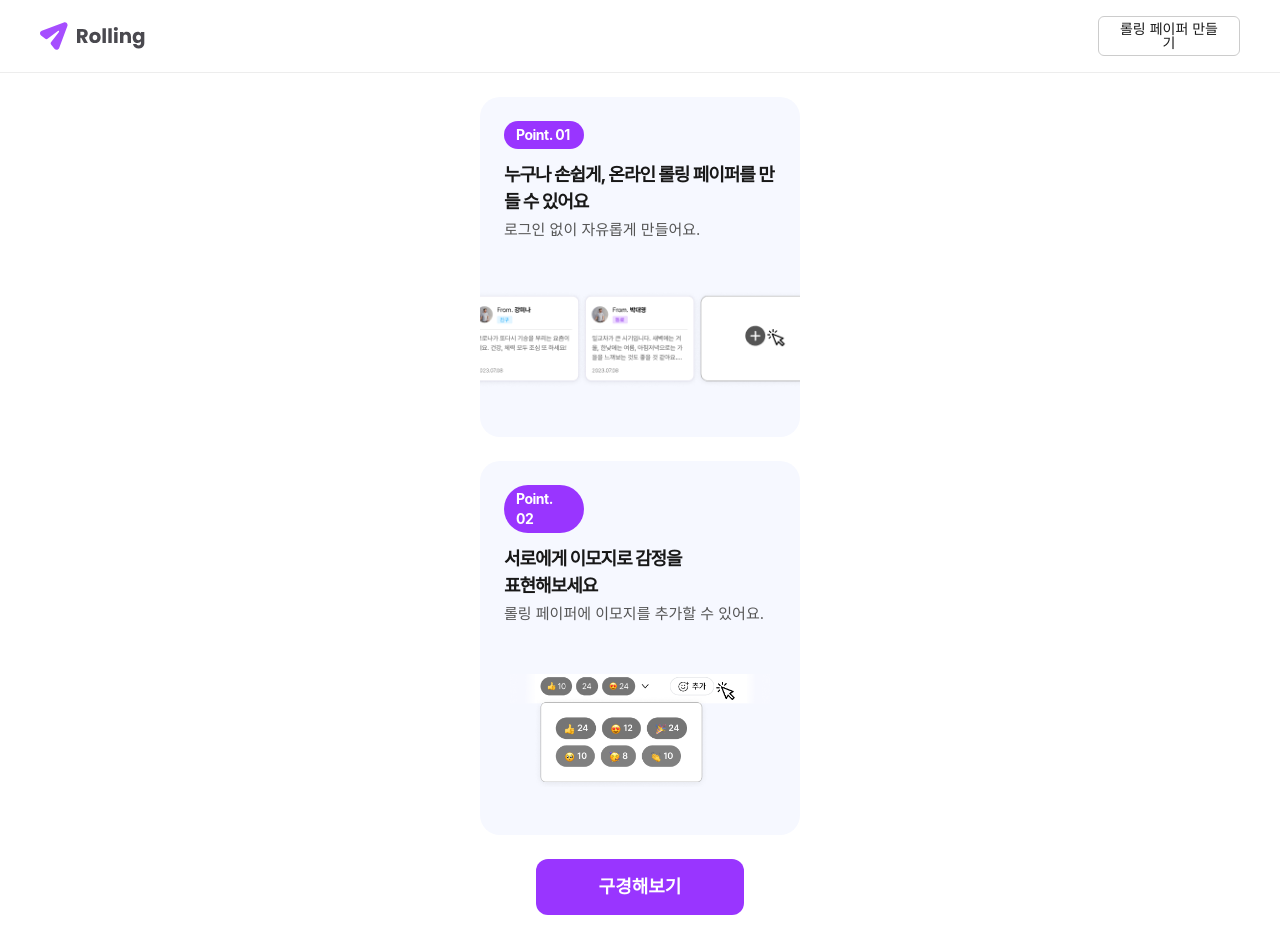
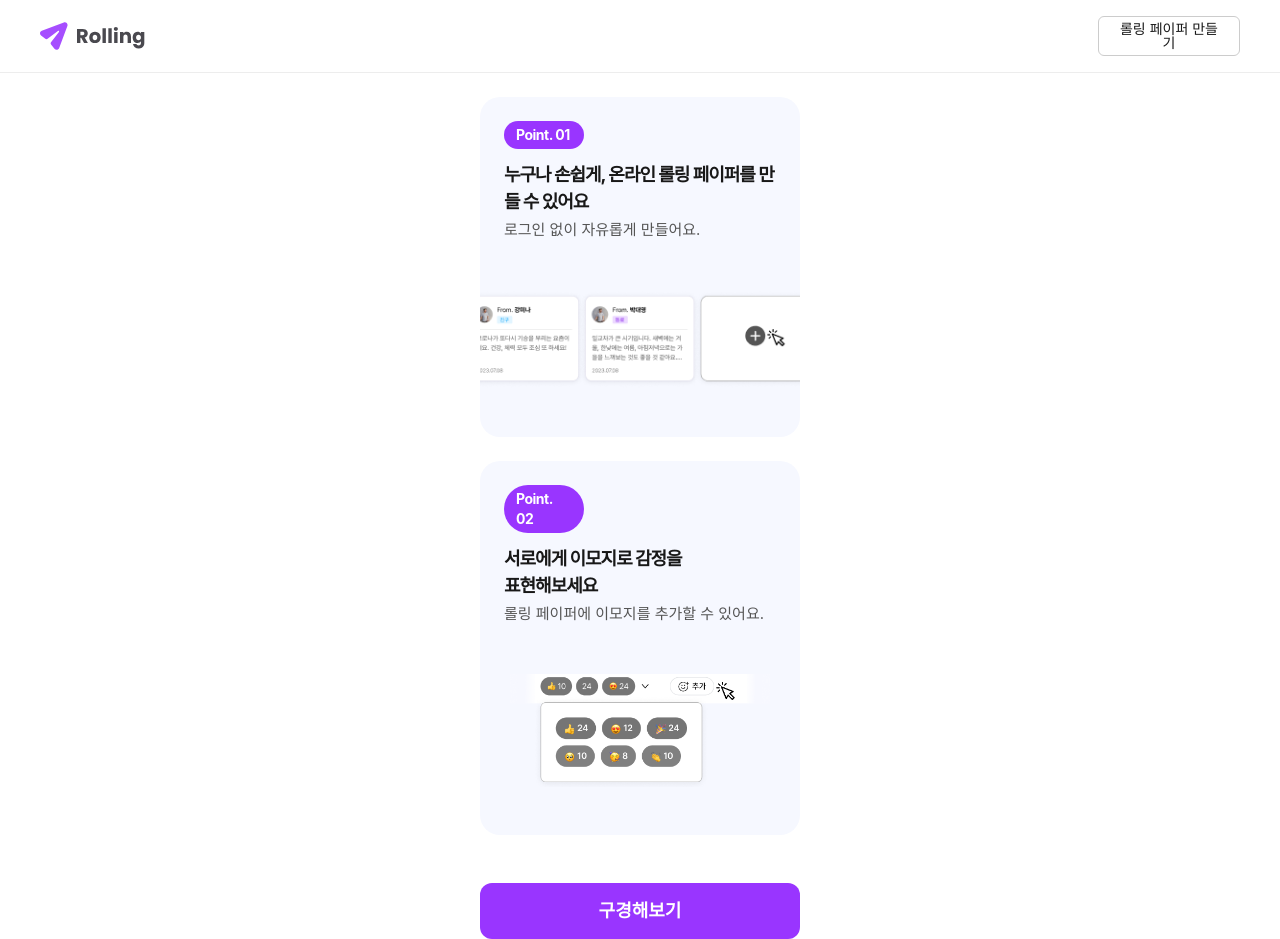
Before and after one commit to jinsunkimdev/Team-07-Project, a React (Vite) app: page / in a window 1280 px wide. Before the commit the page ends 915 px from the top, so only its background shows below. Built offline with nearby package versions, Linux system fonts and the light colour scheme; no server answers; a web font is replaced by a local one.

Commit message:
style: 메인 페이지 하단 구경해보기 버튼 스타일 시안에 맞게 조정

```diff
--- a/src/pages/Main/components/MainPage.jsx
+++ b/src/pages/Main/components/MainPage.jsx
@@ -65,19 +65,25 @@ const MainPage = () => {
           </div>
         </section>
 
-        <Button
-          as={Link}
-          to="/post"
-          variant="primary"
-          size="lg"
+        <div
           css={css`
-            width: 320px;
+            max-width: 320px;
+            width: 100%;
             height: 56px;
             margin-top: 24px;
+
+            button {
+              width: 100% !important;
+              height: 100% !important;
+              font-size: var(--font-size-18) !important;
+              font-weight: 700 !important;
+            }
           `}
         >
-          구경해보기
-        </Button>
+          <Button as={Link} to="/list" variant="primary" size="lg">
+            구경해보기
+          </Button>
+        </div>
       </div>
     </>
   );
```
